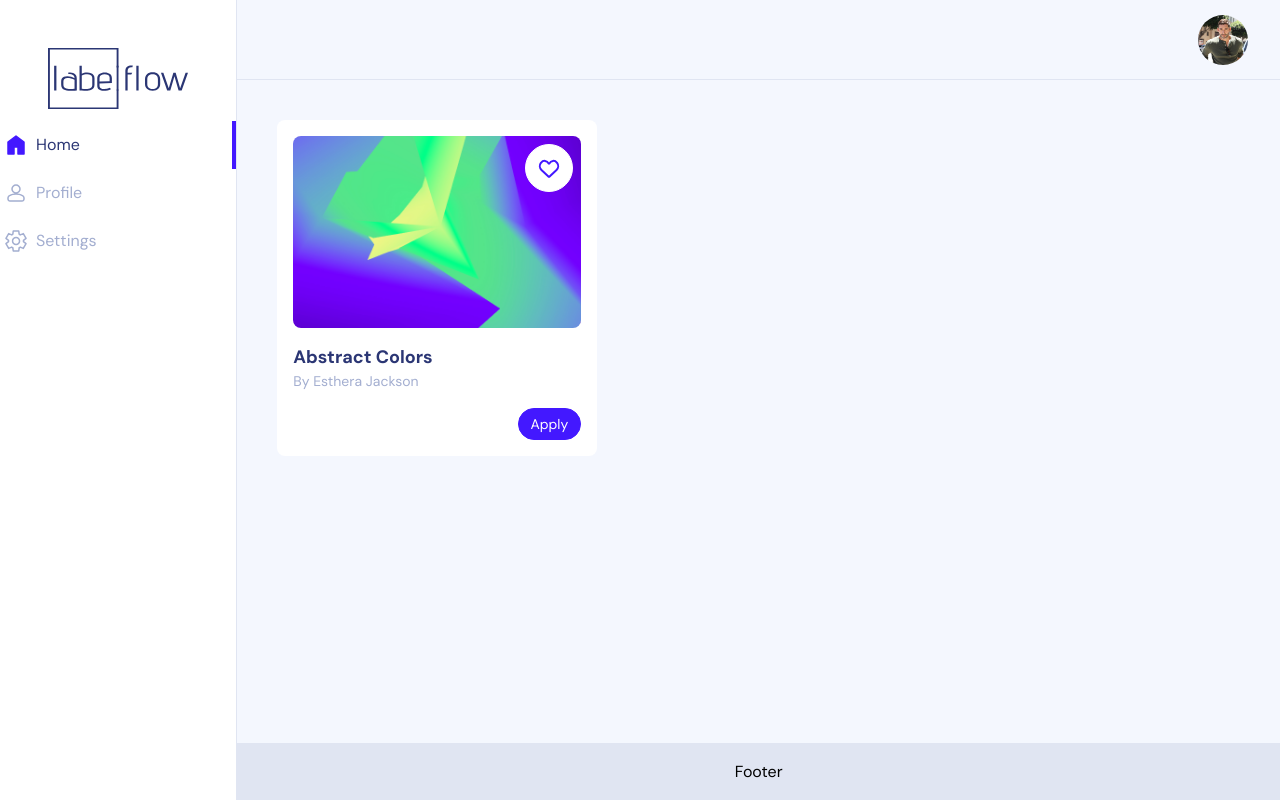
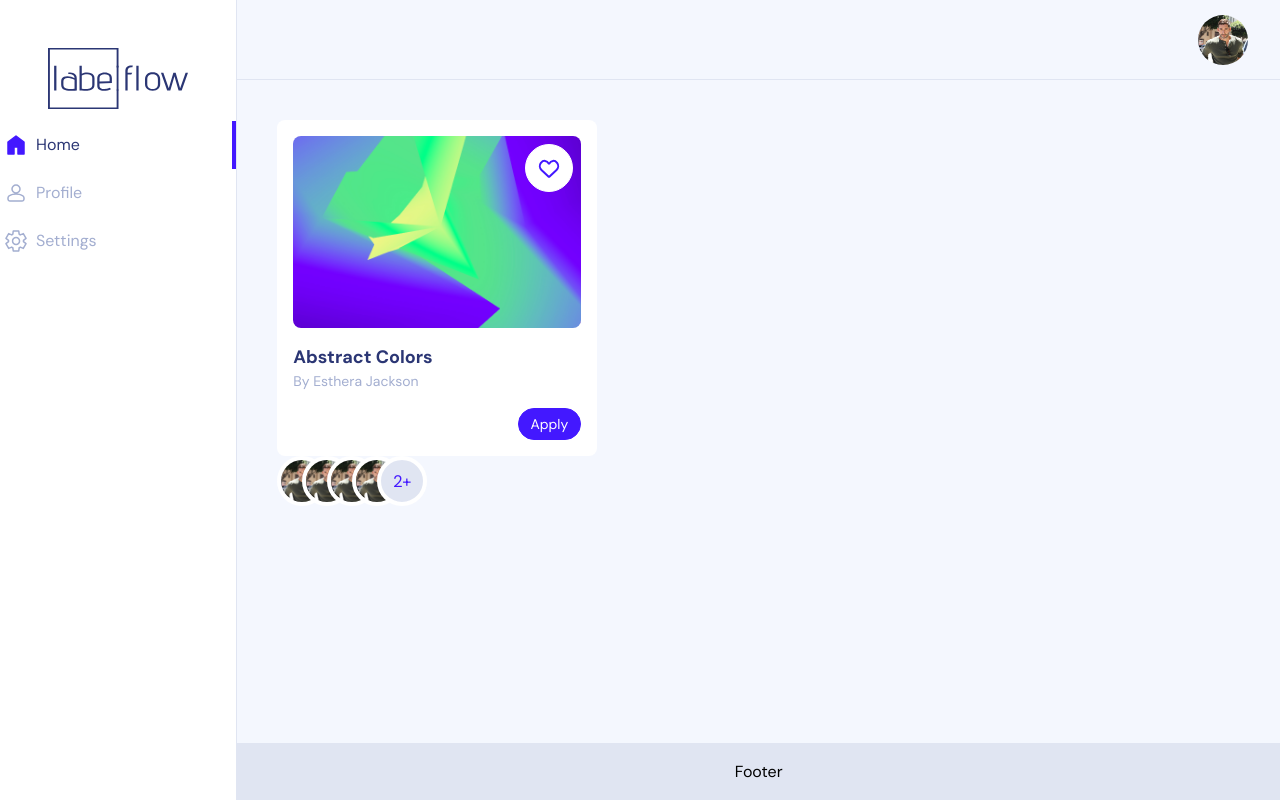
Before and after one commit to alireza107/label-flow-frontend, a Next.js app: page / in a window 1280 px wide. Built offline with nearby package versions, Linux system fonts and the light colour scheme.

Commit message:
feat(comp): multi-avatar

```diff
--- a/src/app/page.tsx
+++ b/src/app/page.tsx
@@ -1,3 +1,5 @@
+import { MultiAvatar } from '@/components/multi-avatar/multi-avatar';
+
 import ProjectCard from './(projects)/_components/project_card';
 
 export default function Home(): JSX.Element {
@@ -9,6 +11,19 @@ export default function Home(): JSX.Element {
         image="/images/project.png"
         isFavorite={false}
       />
+
+      <MultiAvatar
+        avatars={[
+          '/images/profile.jpg',
+          '/images/profile.jpg',
+          '/images/profile.jpg',
+          '/images/profile.jpg',
+          '/images/profile.jpg',
+          '/images/profile.jpg',
+        ]}
+        size="small"
+        max={4}
+      />
     </div>
   );
 }
--- a/src/components/avatar/avatar.tsx
+++ b/src/components/avatar/avatar.tsx
@@ -20,13 +20,17 @@ export const Avatar: React.FC<AvatarProps> = ({
   size = 'normal',
   src,
   alt = '',
+  style,
 }) => {
   const classes = classNames('avatar', className, {
     [`avatar-ringed avatar-ringed-${variant}`]: variant,
   });
 
   return (
-    <div style={{ width: sizeClasses[size], height: sizeClasses[size] }} className={classes}>
+    <div
+      style={{ width: sizeClasses[size], height: sizeClasses[size], ...style }}
+      className={classes}
+    >
       {src ? (
         <Image src={src} width={sizeClasses[size]} height={sizeClasses[size]} alt={alt} />
       ) : (
--- a/src/components/avatar/avatar.types.ts
+++ b/src/components/avatar/avatar.types.ts
@@ -3,4 +3,5 @@ import { ComponentBase } from '../types/component-base.type';
 export type AvatarProps = Omit<ComponentBase, 'isDisabled'> & {
   src?: string;
   alt?: string;
+  style?: React.CSSProperties;
 };
--- /dev/null
+++ b/src/components/multi-avatar/multi-avatar.css
@@ -0,0 +1,6 @@
+.multi-avatar {
+  @apply relative flex items-center justify-center;
+}
+.multi-avatar-remaining {
+  @apply absolute z-10 flex h-full w-full items-center justify-center rounded-full border-4 border-white bg-base-75 text-primary;
+}
--- /dev/null
+++ b/src/components/multi-avatar/multi-avatar.tsx
@@ -0,0 +1,52 @@
+import classNames from 'classnames';
+
+import { Avatar } from '../avatar';
+import { Size } from '../types/size.type';
+import { MultiAvatarProps } from './multi-avatar.types';
+
+const sizeClasses: Record<Size, number> = {
+  tiny: 40,
+  small: 50,
+  normal: 70,
+  large: 120,
+};
+
+export const MultiAvatar: React.FC<MultiAvatarProps> = ({
+  avatars,
+  className,
+  size = 'normal',
+  max = 4,
+}) => {
+  const visibleAvatars = avatars?.slice(0, max);
+  const remainingAvatars = avatars?.length - max;
+  const classes = classNames('multi-avatar', className, {});
+
+  return (
+    <div style={{ height: sizeClasses[size], width: '100%' }} className={classes}>
+      {remainingAvatars > 0 && (
+        <div
+          style={{
+            width: sizeClasses[size],
+            height: sizeClasses[size],
+            left: `${(max * sizeClasses[size]) / 2}px`,
+            fontSize: sizeClasses[size] / 3,
+          }}
+          className="multi-avatar-remaining"
+        >
+          {remainingAvatars}+
+        </div>
+      )}
+      {visibleAvatars?.map((avatar, index) => (
+        <Avatar
+          key={index}
+          src={avatar}
+          size={size}
+          className={`absolute border-4 border-white`}
+          style={{
+            left: `${(index * sizeClasses[size]) / 2}px`,
+          }}
+        />
+      ))}
+    </div>
+  );
+};
--- /dev/null
+++ b/src/components/multi-avatar/multi-avatar.types.ts
@@ -0,0 +1,9 @@
+import { ComponentBase } from '../types/component-base.type';
+
+export type MultiAvatarProps = Omit<ComponentBase, 'isDisabled'> & {
+  className?: string;
+  size?: 'tiny' | 'small' | 'normal' | 'large';
+  avatars: string[];
+  alt?: string;
+  max?: number;
+};
--- a/src/tailwind/components.css
+++ b/src/tailwind/components.css
@@ -6,3 +6,4 @@
 @import './../components/badge/badge.css';
 @import './../components/avatar/avatar.css';
 @import './../components/tabs/tabs.css';
+@import './../components/multi-avatar/multi-avatar.css';
```
Also changed, not shown: 2 other files (tests, documents, lock files or other folders).
